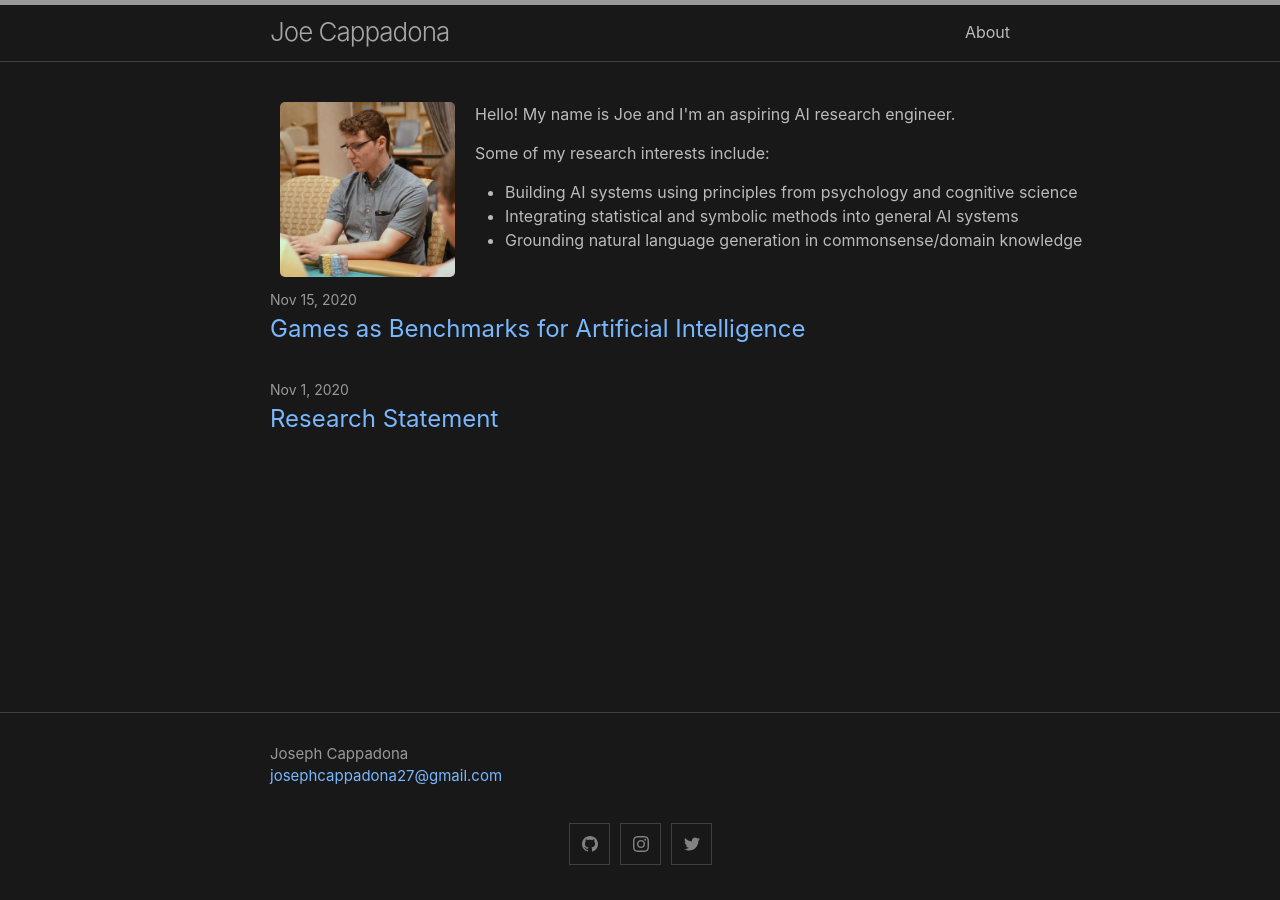
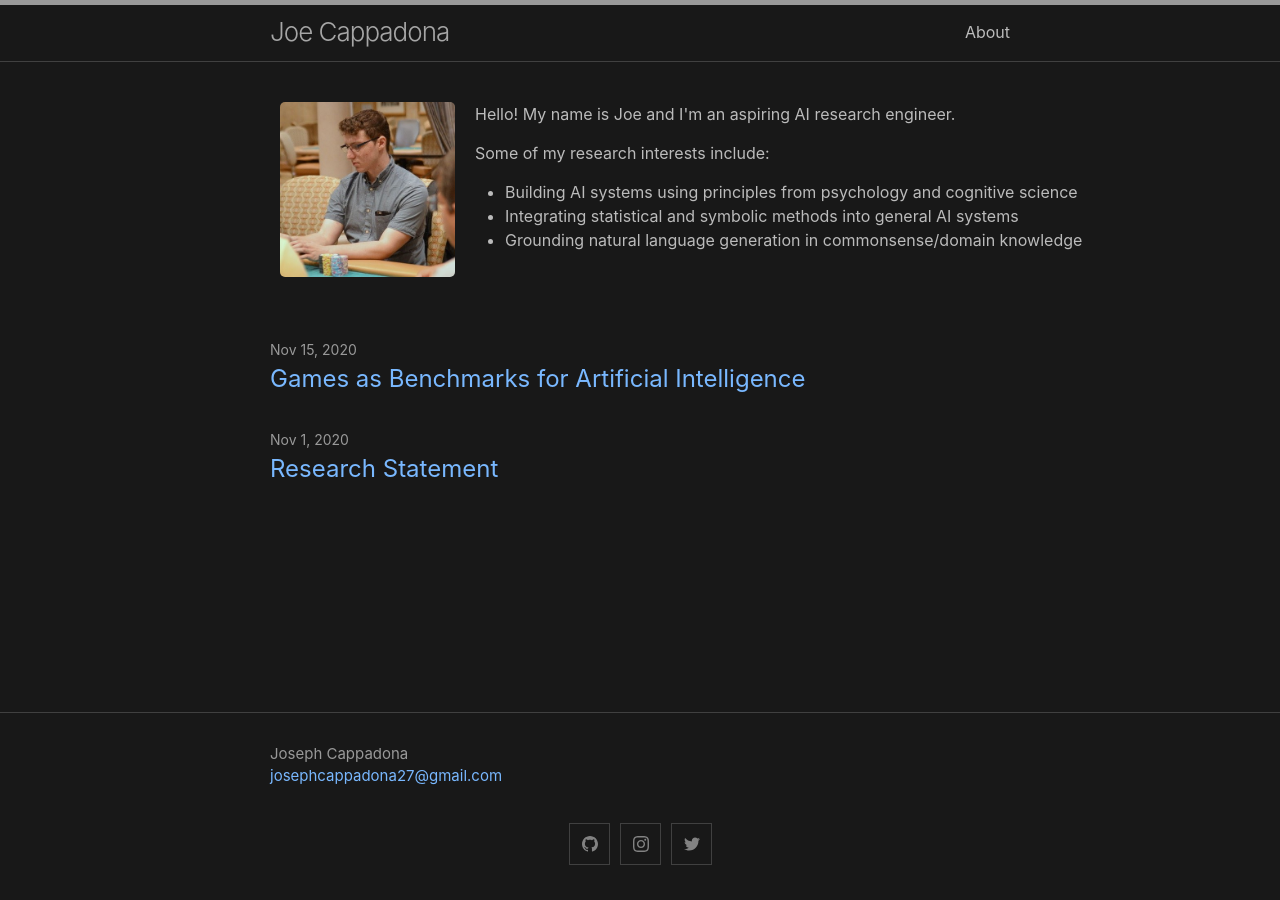
Before and after one commit to josephcappadona/josephcappadona.github.io, a Jekyll site: the page built from index.md, in a window 1280 px wide. Built offline with Jekyll 4.4.1, drawn with Linux system fonts in a browser that asks for light colours.

Commit message:
Update index.md

```diff
--- a/index.md
+++ b/index.md
@@ -2,7 +2,7 @@
 layout: home
 ---
 
-<div style="display: flex;">
+<div style="display: flex; margin-bottom: 50px;">
   <div style="width: 175px; height: 175px; margin: 10px; flex-shrink: 0;">
     <img src="/assets/img/headshot.jpeg" style="border-radius: 5px;" />
   </div>
```
